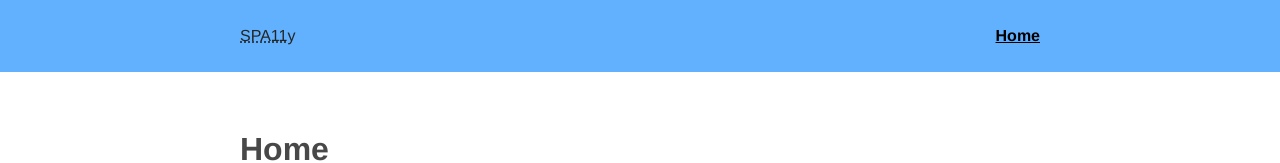
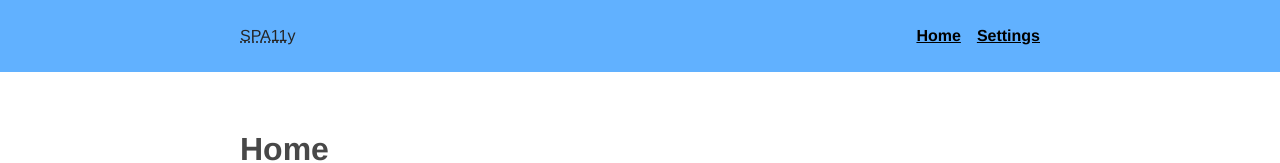
Before and after one commit to stephenbelyea/SPA11y, a React (Create React App) app: page / in a window 1280 px wide. Shown: the top 163 px of the page. Built offline with nearby package versions, Linux system fonts and the light colour scheme.

Commit message:
Add Settings page.

```diff
--- a/src/components/Header.js
+++ b/src/components/Header.js
@@ -11,6 +11,7 @@ const Header = props => (
       <nav>
         <ul>
           <li><Link to="/">Home</Link></li>
+          <li><Link to="/settings">Settings</Link></li>
         </ul>
       </nav>
     </div>
--- a/src/views/App.js
+++ b/src/views/App.js
@@ -3,6 +3,7 @@ import { Switch, Route } from 'react-router';
 import Header from '../components/Header';
 import Footer from '../components/Footer';
 import Home from './Home';
+import Settings from './Settings';
 import NotFound from './NotFound';
 import './app.css';
 
@@ -12,6 +13,7 @@ const App = props => (
     <Header />
     <Switch>
       <Route exact path='/' component={Home}/>
+      <Route exact path='/settings' component={Settings}/>
 
       <Route exact path='*' component={NotFound} />
     </Switch>
--- /dev/null
+++ b/src/views/Settings.js
@@ -0,0 +1,15 @@
+import React from 'react';
+
+
+const Settings = props => (
+  <main id="settings" className="view" role="main">
+    <div className="container">
+      <header>
+        <h1>Settings</h1>
+      </header>
+    </div>
+  </main>
+);
+
+
+export default Settings;
--- a/src/views/app.css
+++ b/src/views/app.css
@@ -53,6 +53,13 @@ a {
   list-style: none;
   padding: 0;
   margin: 0;
+  display: flex;
+  justify-content: flex-end;
+  align-items: center;
+}
+
+#header nav li {
+  margin-left: 1rem;
 }
 
 .view {
```
